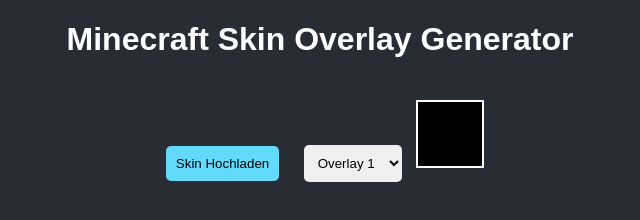
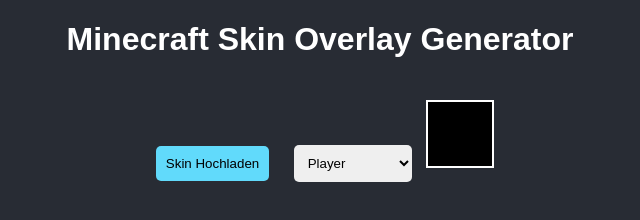
Before and after one commit to notTheLey/skin-overlay, a plain HTML site: page index.html in a window 1280 px wide. Shown: the whole page, without its empty margins (320-960 px from the left). Drawn offline with Linux system fonts and the light colour scheme.

Commit message:
Update index.html

```diff
--- a/index.html
+++ b/index.html
@@ -48,14 +48,31 @@
 <body>
     <h1>Minecraft Skin Overlay Generator</h1>
     <button onclick="loadSkin()">Skin Hochladen</button>
-    <select id="overlaySelect">
-        <option value="assets/overlay1.png">Overlay 1</option>
-        <option value="assets/overlay2.png">Overlay 2</option>
-    </select>
+    <select id="overlaySelect"></select>
     <div id="loader" class="loader"></div>
     <canvas id="canvas" width="64" height="64"></canvas>
 
     <script>
+        // Overlays aus der config.json laden
+        async function fetchOverlays() {
+            try {
+                const response = await fetch('assets/config.json');
+                if (!response.ok) throw new Error('Fehler beim Laden der Overlays');
+                const config = await response.json();
+                const select = document.getElementById('overlaySelect');
+
+                // Overlays ins Dropdown-Menü einfügen
+                config.overlays.forEach(overlay => {
+                    const option = document.createElement('option');
+                    option.value = overlay.path;
+                    option.textContent = overlay.name;
+                    select.appendChild(option);
+                });
+            } catch (error) {
+                alert(error.message);
+            }
+        }
+
         // Funktion zum Laden des Skins
         async function loadSkin() {
             // Dateiauswahl-Dialog erstellen
@@ -113,6 +130,9 @@
             // Overlay auf den Canvas zeichnen
             ctx.drawImage(overlay, 0, 0, 64, 64);
         }
+
+        // Overlays beim Laden der Seite abrufen
+        fetchOverlays();
     </script>
 </body>
 </html>
```
